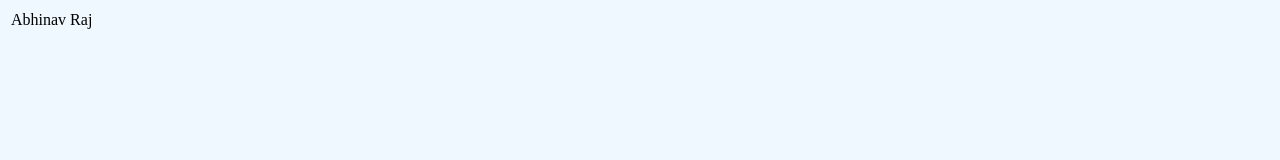
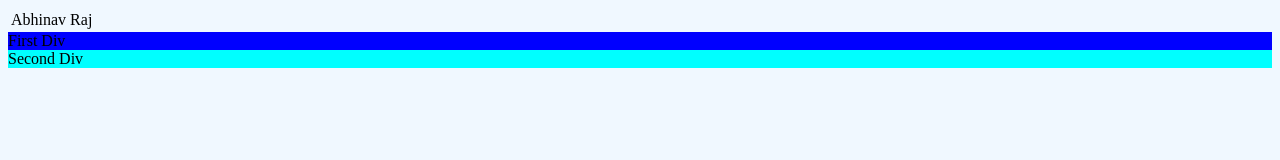
Before and after one commit to singhsaab62220/Learning-HTML-CSS, a plain HTML site: page index.html in a window 1280 px wide. Drawn offline with Linux system fonts and the light colour scheme.

Commit message:
ID and Classes

```diff
--- a/index.html
+++ b/index.html
@@ -13,5 +13,8 @@
             <td>Raj</td>
         </tr>
     </table>
+    <div id="firstdiv" class="red" bg="Yellow">First Div </div>
+    <div id="Seconddiv" class="red">Second Div </div>
+    <span class="red"></span>
 </body>
 </html>
--- a/style.css
+++ b/style.css
@@ -1,3 +1,9 @@
 body{
     background-color: aliceblue;
 }
+.red{
+    background-color: aqua;
+}
+#firstdiv{
+    background-color: blue;
+}
```
